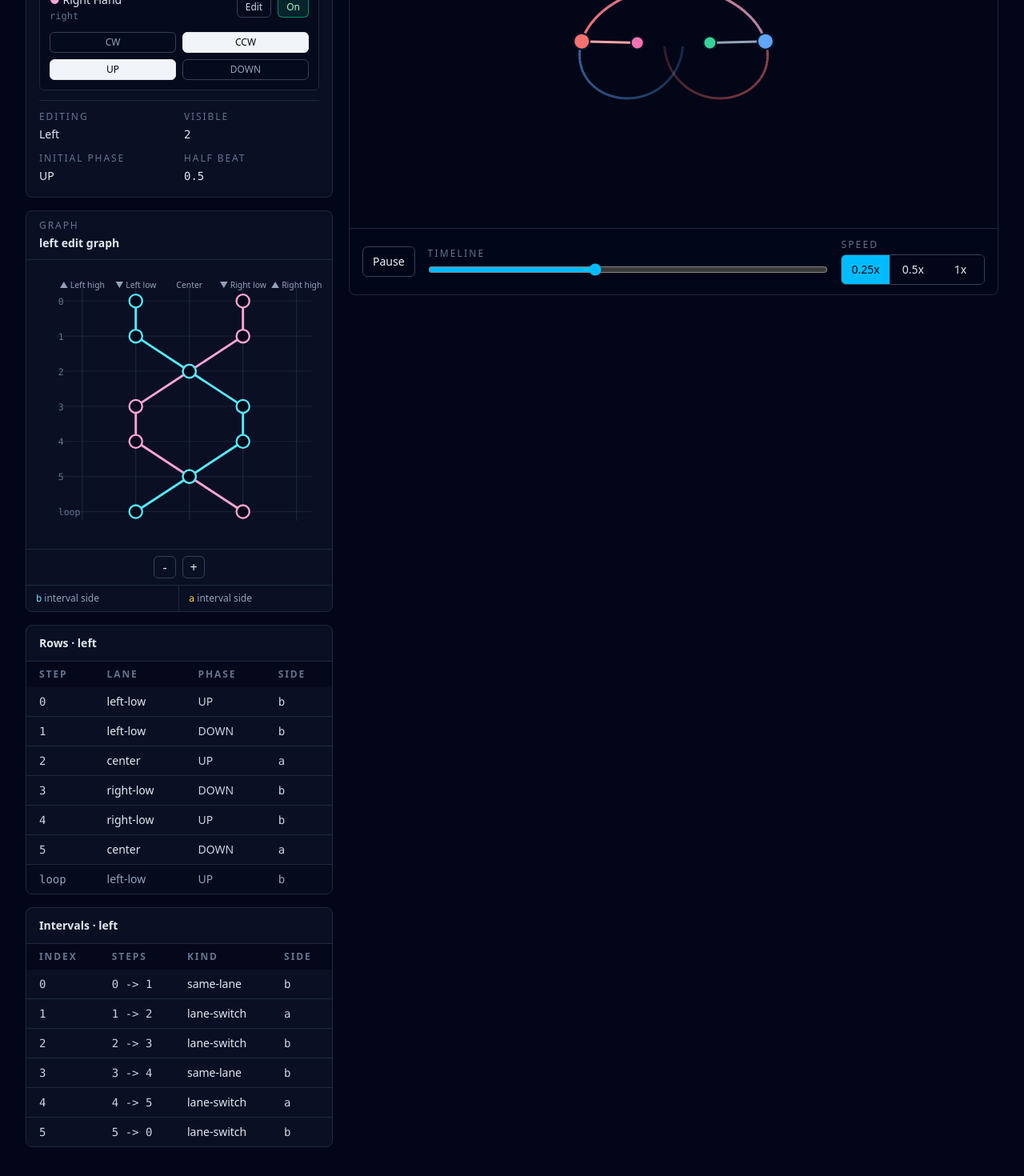
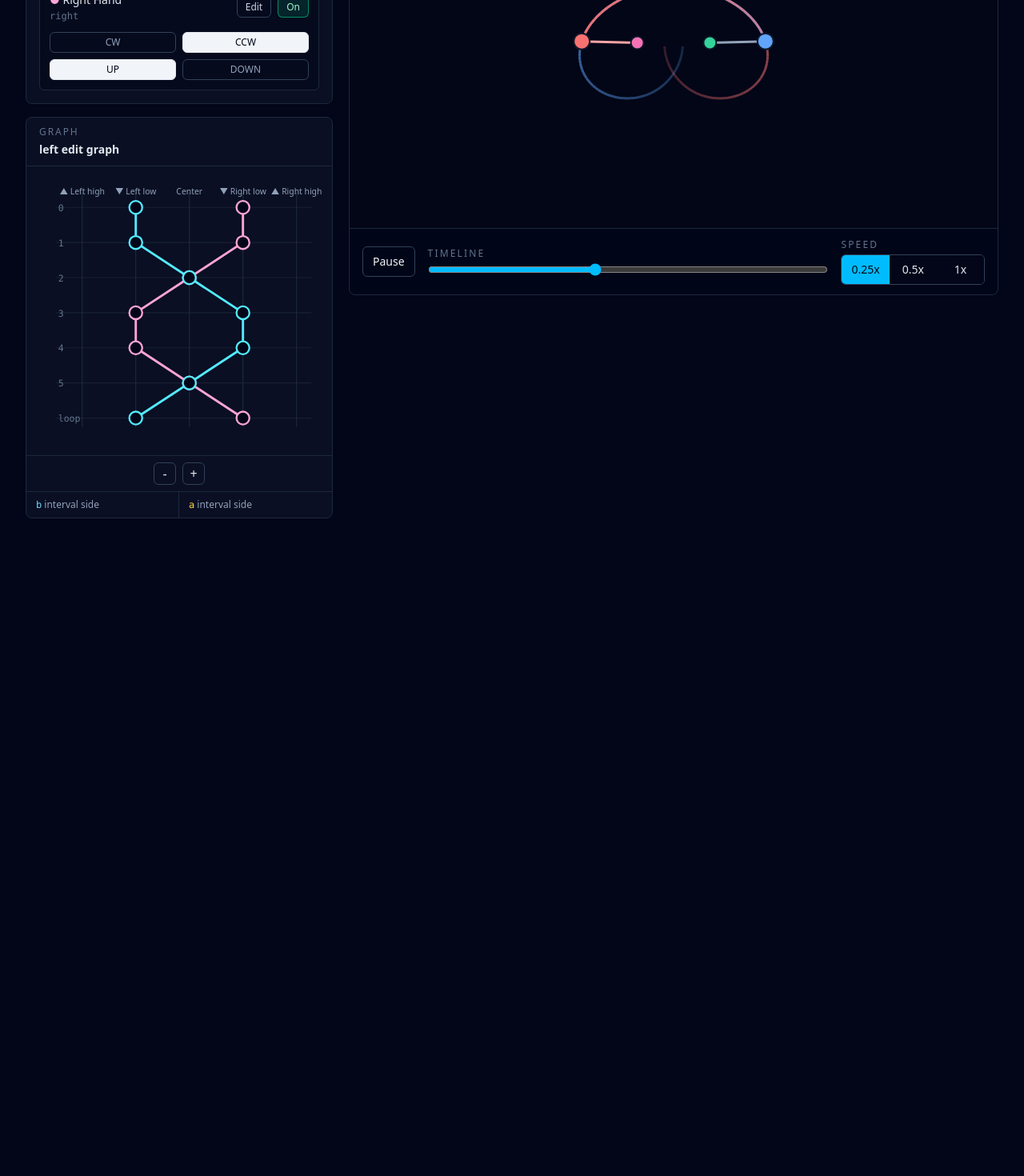
Before and after one commit to Jragon/poi-viz, a Vue app: page /lab/poi-beat-graph in a window 1280 px wide. Shown: the part 480-1950 px from the top of the page at 80% size. After the commit the page ends 1168 px from the top, so only its background shows below. Built offline with nearby package versions, Linux system fonts and the light colour scheme.

Commit message:
remove tables and summary card

```diff
--- a/src/lab/experiments/poi-beat-graph/PoiBeatGraphPage.vue
+++ b/src/lab/experiments/poi-beat-graph/PoiBeatGraphPage.vue
@@ -9,8 +9,6 @@ import {
 import {
   appendPoiBeatGraphRow,
   deletePoiBeatGraphLastRow,
-  deriveLoopIntervals,
-  deriveRowStates,
   filterPoiBeatGraphTracks,
   movePoiBeatGraphRowLane,
   setPoiBeatGraphTrackDirection,
@@ -32,9 +30,6 @@ const visibleTrackIds = ref(graph.value.tracks.map((track) => track.id));
 const visibleGraph = computed(() => filterPoiBeatGraphTracks(graph.value, visibleTrackIds.value));
 const compiled = computed(() => compilePoiBeatGraph(visibleGraph.value, compilerOptions));
 const tracks = computed(() => graph.value.tracks);
-const visibleTracks = computed(() =>
-  graph.value.tracks.filter((track) => visibleTrackIds.value.includes(track.id))
-);
 const editingTrack = computed(() => {
   const track = graph.value.tracks.find((candidate) => candidate.id === editingTrackId.value);
   if (!track) {
@@ -42,11 +37,6 @@ const editingTrack = computed(() => {
   }
   return track;
 });
-const rowStates = computed(() => deriveRowStates(editingTrack.value));
-const intervals = computed(() =>
-  deriveLoopIntervals(editingTrack.value, compilerOptions.halfBeatDuration)
-);
-
 function moveActiveLane(step: number, laneId: PoiBeatLaneId) {
   graph.value = movePoiBeatGraphRowLane(graph.value, editingTrack.value.id, step, laneId);
 }
@@ -226,27 +216,6 @@ function phaseButtonClass(track: PoiBeatTrack, phase: PoiBeatPhaseLabel): string
                 </button>
               </div>
             </div>
-
-            <dl class="grid grid-cols-2 gap-3 border-t border-slate-800 pt-3 text-sm">
-              <div>
-                <dt class="text-xs uppercase tracking-[0.16em] text-slate-500">Editing</dt>
-                <dd class="mt-1 capitalize text-slate-200">{{ editingTrack.hand }}</dd>
-              </div>
-              <div>
-                <dt class="text-xs uppercase tracking-[0.16em] text-slate-500">Visible</dt>
-                <dd class="mt-1 font-mono text-slate-200">{{ visibleTracks.length }}</dd>
-              </div>
-              <div>
-                <dt class="text-xs uppercase tracking-[0.16em] text-slate-500">Initial Phase</dt>
-                <dd class="mt-1 uppercase text-slate-200">{{ editingTrack.initialPhase }}</dd>
-              </div>
-              <div>
-                <dt class="text-xs uppercase tracking-[0.16em] text-slate-500">Half Beat</dt>
-                <dd class="mt-1 font-mono text-slate-200">
-                  {{ compilerOptions.halfBeatDuration }}
-                </dd>
-              </div>
-            </dl>
           </div>
         </section>
 
@@ -259,62 +228,6 @@ function phaseButtonClass(track: PoiBeatTrack, phase: PoiBeatPhaseLabel): string
           @append-row="appendRow"
           @delete-row="deleteRow"
         />
-
-        <section class="overflow-hidden rounded-lg border border-slate-800 bg-slate-900/60">
-          <div class="border-b border-slate-800 px-4 py-3">
-            <h2 class="text-sm font-semibold text-slate-200">Rows · {{ editingTrack.id }}</h2>
-          </div>
-          <table class="w-full text-left text-sm">
-            <thead class="bg-slate-950/70 text-xs uppercase tracking-[0.16em] text-slate-500">
-              <tr>
-                <th class="px-4 py-2">Step</th>
-                <th class="px-4 py-2">Lane</th>
-                <th class="px-4 py-2">Phase</th>
-                <th class="px-4 py-2">Side</th>
-              </tr>
-            </thead>
-            <tbody class="divide-y divide-slate-800">
-              <tr v-for="state in rowStates" :key="state.row.step">
-                <td class="px-4 py-2 font-mono text-slate-300">{{ state.row.step }}</td>
-                <td class="px-4 py-2 text-slate-200">{{ state.row.laneId }}</td>
-                <td class="px-4 py-2 uppercase text-slate-300">{{ state.phaseLabel }}</td>
-                <td class="px-4 py-2 font-mono text-slate-300">{{ state.planeSide }}</td>
-              </tr>
-              <tr class="bg-slate-950/50 text-slate-400">
-                <td class="px-4 py-2 font-mono">loop</td>
-                <td class="px-4 py-2">{{ rowStates[0]?.row.laneId }}</td>
-                <td class="px-4 py-2 uppercase">{{ rowStates[0]?.phaseLabel }}</td>
-                <td class="px-4 py-2 font-mono">{{ rowStates[0]?.planeSide }}</td>
-              </tr>
-            </tbody>
-          </table>
-        </section>
-
-        <section class="overflow-hidden rounded-lg border border-slate-800 bg-slate-900/60">
-          <div class="border-b border-slate-800 px-4 py-3">
-            <h2 class="text-sm font-semibold text-slate-200">Intervals · {{ editingTrack.id }}</h2>
-          </div>
-          <table class="w-full text-left text-sm">
-            <thead class="bg-slate-950/70 text-xs uppercase tracking-[0.16em] text-slate-500">
-              <tr>
-                <th class="px-4 py-2">Index</th>
-                <th class="px-4 py-2">Steps</th>
-                <th class="px-4 py-2">Kind</th>
-                <th class="px-4 py-2">Side</th>
-              </tr>
-            </thead>
-            <tbody class="divide-y divide-slate-800">
-              <tr v-for="interval in intervals" :key="interval.index">
-                <td class="px-4 py-2 font-mono text-slate-300">{{ interval.index }}</td>
-                <td class="px-4 py-2 font-mono text-slate-300">
-                  {{ interval.fromRow.step }} -> {{ interval.toRow.step }}
-                </td>
-                <td class="px-4 py-2 text-slate-200">{{ interval.kind }}</td>
-                <td class="px-4 py-2 font-mono text-slate-300">{{ interval.planeSide }}</td>
-              </tr>
-            </tbody>
-          </table>
-        </section>
 
         <section
           v-if="compiled.diagnostics.length > 0"
```
